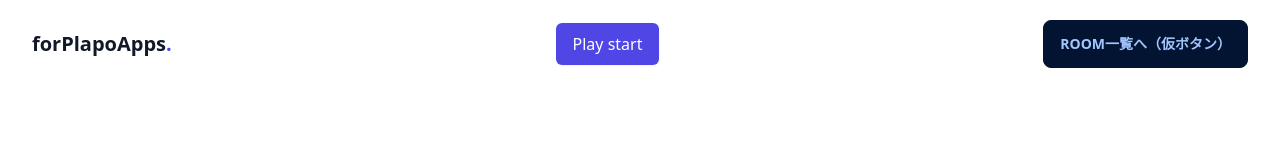
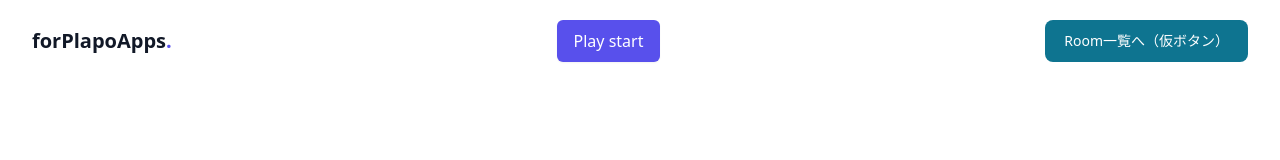
Before and after one commit to forPlapoApps/client, a Next.js app: page / in a window 1280 px wide. Shown: the top 160 px of the page. Built offline with nearby package versions, Linux system fonts and the light colour scheme.

Commit message:
chore: daisyuiがうまく動かないため、flowbiteに切り替え

```diff
--- a/package.json
+++ b/package.json
@@ -17,7 +17,8 @@
     "@types/react": "^18.0.26",
     "@types/react-copy-to-clipboard": "^5.0.4",
     "autoprefixer": "^10.4.8",
-    "daisyui": "^2.24.0",
+    "flowbite": "^1.6.3",
+    "flowbite-react": "^0.3.8",
     "next": "12.2.4",
     "postcss": "^8.4.16",
     "react": "18.2.0",
--- a/src/core/components/Header.tsx
+++ b/src/core/components/Header.tsx
@@ -1,3 +1,4 @@
+import { Button } from "flowbite-react"
 import Link from "next/link"
 
 const Header = () => {
@@ -36,10 +37,12 @@ const Header = () => {
           <div className="flex items-center gap-4">
             <div className="gap-4 hidden md:flex">
               <Link href='/login'>
-                <a className="btn btn-primary">Login</a>
+                <Button>Login</Button>
               </Link>
               <Link href='/signup'>
-                <a className="btn">Register</a>
+                <Button color="light">
+                  Register
+                </Button>
               </Link>
             </div>
 
--- a/src/pages/index.jsx
+++ b/src/pages/index.jsx
@@ -1,6 +1,7 @@
 import { useState, useEffect } from 'react'
 import Link from 'next/link'
 import Image from 'next/image'
+import { Button } from 'flowbite-react'
 
 export default function Home() {
   const [link, setLink] = useState('')
@@ -41,7 +42,7 @@ export default function Home() {
           </Link>
 
           <Link href={`/rooms`}>
-            <p className='btn'>Room一覧へ（仮ボタン）</p>
+            <Button>Room一覧へ（仮ボタン）</Button>
           </Link>
         </div>
       </section>
--- a/tailwind.config.js
+++ b/tailwind.config.js
@@ -1,13 +1,11 @@
 /** @type {import('tailwindcss').Config} */
 module.exports = {
   content: [
-    "src/{pages,app,core}/**/*.{js,ts,jsx,tsx}"
+    "src/{pages,app,core}/**/*.{js,ts,jsx,tsx}",
+    'node_modules/flowbite-react/**/*.{js,jsx,ts,tsx}'
   ],
   theme: {
     extend: {},
   },
-  plugins: [require("daisyui")],
-  daisyui: {
-    themes: ["winter"],
-  },
+  plugins: [require('flowbite/plugin')],
 }
```
Also changed, not shown: 1 other file (tests, documents, lock files or other folders).
